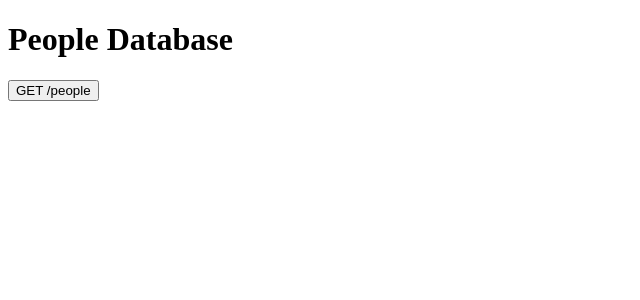
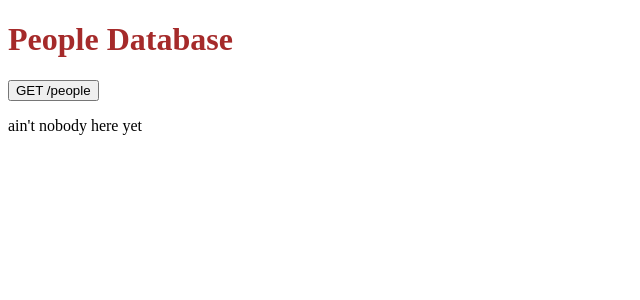
Before and after one commit to frankmeza/rust-sql-typescript-svelte-monorepo, a Svelte app: page / in a window 1280 px wide. Shown: the top 300 px of the page, without its empty margins (0-640 px from the left). Built offline with nearby package versions, Linux system fonts and the light colour scheme.

Commit message:
fetch and show all people list

```diff
--- a/src/App.svelte
+++ b/src/App.svelte
@@ -1,22 +1,44 @@
 <script lang="ts">
     import { Person } from "./core"
-    import { getPeople } from "./app_utils"
+    import { getPeople } from "./async_app_utils"
 
+    // constants
+    const PEOPLE_DATABASE = "People Database"
+    const BUTTON_TEXT = "GET /people"
+
+    // variables
     let people: Array<Person> = []
 
+    // async handlers
     const handleClick = async () => {
         people = await getPeople()
     }
+
+    // sync utils
+    const formatListItem = (p: Person): string => {
+        return `{ id: ${p.id}, name: ${p.name} }`
+    }
 </script>
 
-<h1>People Database</h1>
+<h1>{PEOPLE_DATABASE}</h1>
 
-<button on:click={handleClick}>GET /people</button>
+<button on:click={handleClick}>{BUTTON_TEXT}</button>
 
-<ul>
-  {#each people as person}
-    <li> id: {person.id}, name: {person.name}</li>
-  {/each}
-</ul>
+{#if people.length === 0}
+    <p>ain't nobody here yet</p>
+{/if}
 
-<style></style>
+{#if people.length > 0}
+    <ul>
+    {#each people as person}
+        <li>{formatListItem(person)}</li>
+    {/each}
+    </ul>
+{/if}
+
+<style>
+    h1 {
+        color: brown;
+        font-family: Hasklig;
+    }
+</style>
```
